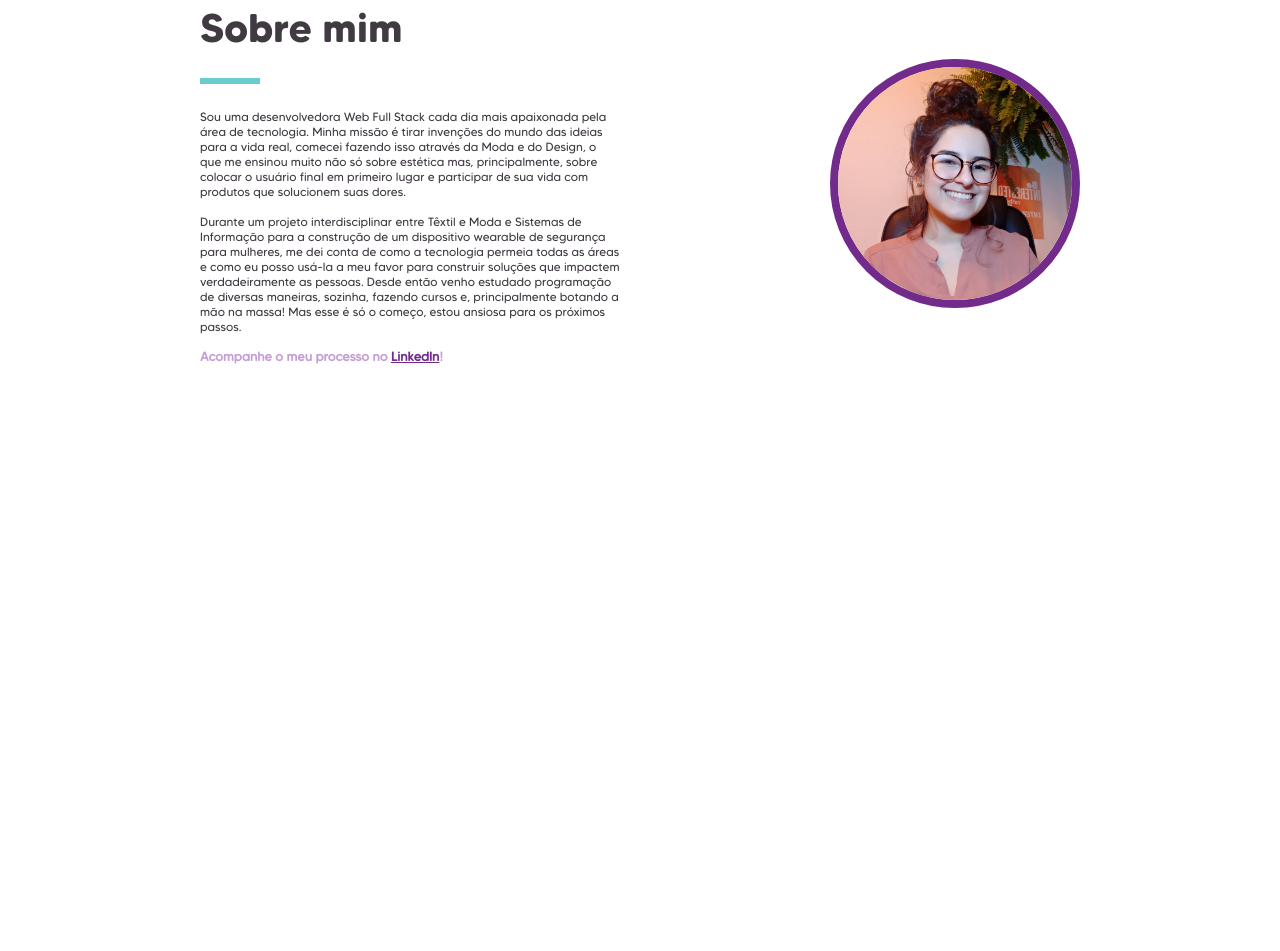
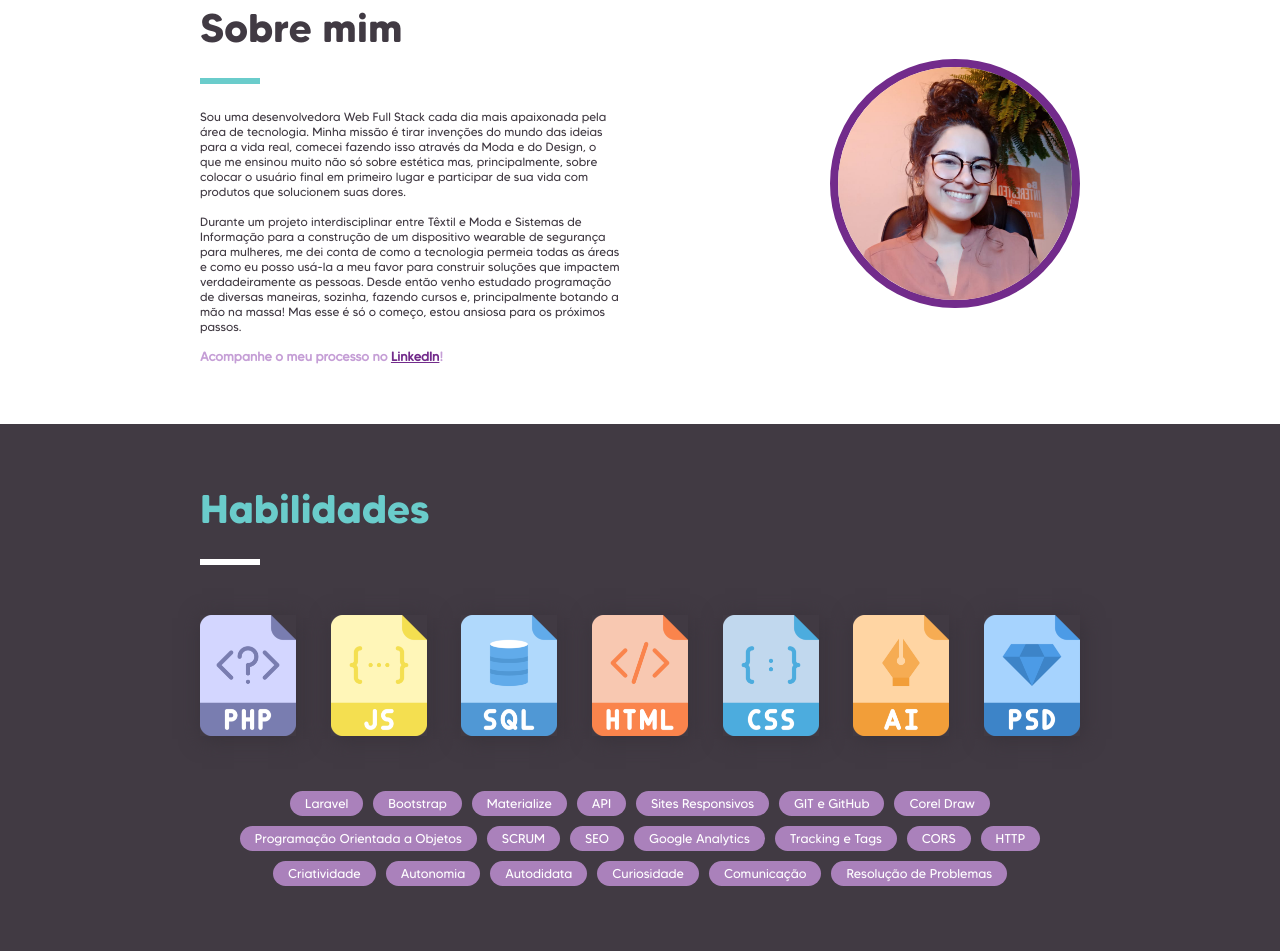
Before and after one commit to RenataRochaAlves/portfolio, a plain HTML site: page index.html in a window 1280 px wide. Shown: the part 857-1808 px from the top of the page. Before the commit the page ends 1281 px from the top, so only its background shows below. Drawn offline with Linux system fonts and the light colour scheme; a script that the page names is missing.

Commit message:
adicionando tecnologias

```diff
--- a/css/style.css
+++ b/css/style.css
@@ -196,3 +196,55 @@ h4 {
 .about a {
     color: #722b8b;
 }
+
+/* TECH */
+.tech {
+    width: 100%;
+    padding: 60px;
+    padding-left: 200px;
+    padding-right: 200px;
+    background-color: #413a43;
+}
+
+.tech h4 {
+    color: #6acccb;
+    margin-bottom: 50px;
+}
+
+.languages {
+    display: flex;
+    flex-direction: row;
+    justify-content: space-between;
+    width: 100%;
+}
+
+.languages img {
+    width: calc(100% / 5 - 80px);
+    box-shadow: 2px 3px 20px #38323a;
+}
+
+.skills {
+    width: 100%;
+    display: flex;
+    flex-direction: row;
+    flex-wrap: wrap;
+    justify-content: center;
+    margin-top: 50px;
+}
+
+.skills li {
+    list-style: none;
+    font-size: 0.8rem;
+    padding: 5px;
+    padding-left: 15px;
+    padding-right: 15px;
+    color: white;
+    background-color: #aa81bb;
+    border-radius: 15px;
+    margin: 5px;
+    transition: ease 0.5s;
+}
+
+.skills li:hover {
+    background-color: #c59ed6;
+}
--- a/index.html
+++ b/index.html
@@ -12,7 +12,7 @@
             <h3>renata rocha alves</h3>
             <ul>
                 <li>sobre mim</li>
-                <li>tecnologias</li>
+                <li>habilidades</li>
                 <li>projetos</li>
                 <li>experiências</li>
                 <li>voluntariado</li>
@@ -68,11 +68,46 @@
                 <h4>Sobre mim</h4>
                 <p>Sou uma desenvolvedora Web Full Stack cada dia mais apaixonada pela área de tecnologia. Minha missão é tirar invenções do mundo das ideias para a vida real, comecei fazendo isso através da Moda e do Design, o que me ensinou muito não só sobre estética mas, principalmente, sobre colocar o usuário final em primeiro lugar e participar de sua vida com produtos que solucionem suas dores.</p>
                 <p>Durante um projeto interdisciplinar entre Têxtil e Moda e Sistemas de Informação para a construção de um dispositivo wearable de segurança para mulheres, me dei conta de como a tecnologia permeia todas as áreas e como eu posso usá-la a meu favor para construir soluções que impactem verdadeiramente as pessoas. Desde então venho estudado programação de diversas maneiras, sozinha, fazendo cursos e, principalmente botando a mão na massa! Mas esse é só o começo, estou ansiosa para os próximos passos.</p>
-                <h5>Acompanhe o meu processo no <a href="https://www.linkedin.com/in/renata-rocha-alves/">LinkedIn</a>!</h5>
+                <h5>Acompanhe o meu processo no <a href="https://www.linkedin.com/in/renata-rocha-alves/" target="_blank">LinkedIn</a>!</h5>
             </div>
             <div>
                 <img src="img/profile.jpeg" alt="Renata Rocha">
             </div>
+        </div>
+
+        <div class="tech">
+            <h4>Habilidades</h4>
+            <div class="languages">
+                <img src="img/php.png" alt="PHP">
+                <img src="img/js.png" alt="JavaScript">
+                <img src="img/sql.png" alt="SQL">
+                <img src="img/html.png" alt="HTML">
+                <img src="img/css.png" alt="CSS">
+                <img src="img/ai.png" alt="Illustrator">
+                <img src="img/psd.png" alt="PhotoShop">
+            </div>
+            <ul class="skills">
+                <li>Laravel</li>
+                <li>Bootstrap</li>
+                <li>Materialize</li>
+                <li>API</li>
+                <li>Sites Responsivos</li>
+                <li>GIT e GitHub</li>
+                <li>Corel Draw</li>
+                <li>Programação Orientada a Objetos</li>
+                <li>SCRUM</li>
+                <li>SEO</li>
+                <li>Google Analytics</li>
+                <li>Tracking e Tags</li>
+                <li>CORS</li>
+                <li>HTTP</li>
+                <li>Criatividade</li>
+                <li>Autonomia</li>
+                <li>Autodidata</li>
+                <li>Curiosidade</li>
+                <li>Comunicação</li>
+                <li>Resolução de Problemas</li>
+            </ul>
         </div>
     </main>
 
```
Also changed, not shown: img/ai.png (added), img/css.png (added), img/html.png (added), img/js.png (added), img/php.png (added), img/psd.png (added), img/sql.png (added), 1 other file.
